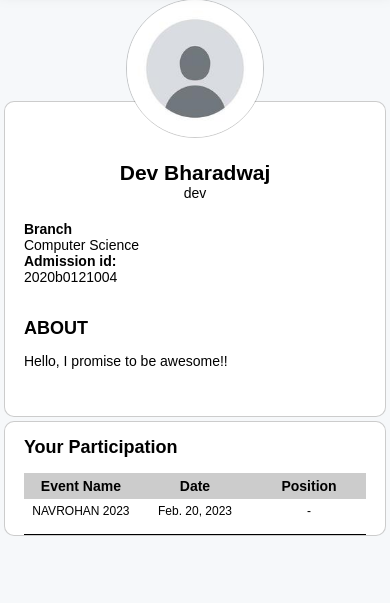
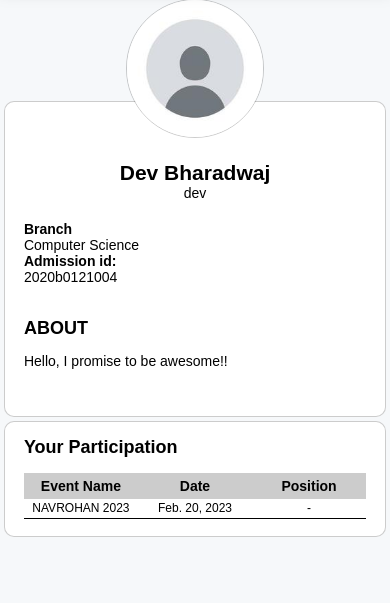
Before and after one commit to GitanshKumar/ACM, a Django app: page /profile/dev in a window 390 px wide. Shown: the part 68-671 px from the top of the page. Run offline with Django 4.2, Linux system fonts and the light colour scheme; data comes from the database, SQL or seed files in the repository; both versions use the stored data as it was after the commit; data that the repository does not hold is empty; some libraries are stand-ins or nearby versions; some web fonts are replaced.

Commit message:
fixed a profile ui error

```diff
--- a/base/static/base/css/profile.css
+++ b/base/static/base/css/profile.css
@@ -112,5 +112,7 @@
     .tvalues {
         font-size: 12px;
         height: 100%;
+        margin-top: 2px;
+        padding-bottom: 0;
     }
 }
--- a/base/templates/base/myprofile.html
+++ b/base/templates/base/myprofile.html
@@ -48,7 +48,7 @@
         </div>
         <div class="participation-container">
             <h2 style="margin-left: 5%;">Your Participation</h2>
-            <div style="display: grid; grid-template-columns: 1fr 1fr 1fr; margin: 0 5% 0 5%; text-align: center; margin-bottom: 3%;">
+            <div style="display: grid; grid-template-columns: 1fr 1fr 1fr; margin: 0 5% 0 5%; text-align: center; padding-bottom: 20px;">
                 <div class="heading">Event Name</div>
                 <div class="heading">Date</div>
                 {% if member %}
```
Also changed, not shown: db.sqlite3.
